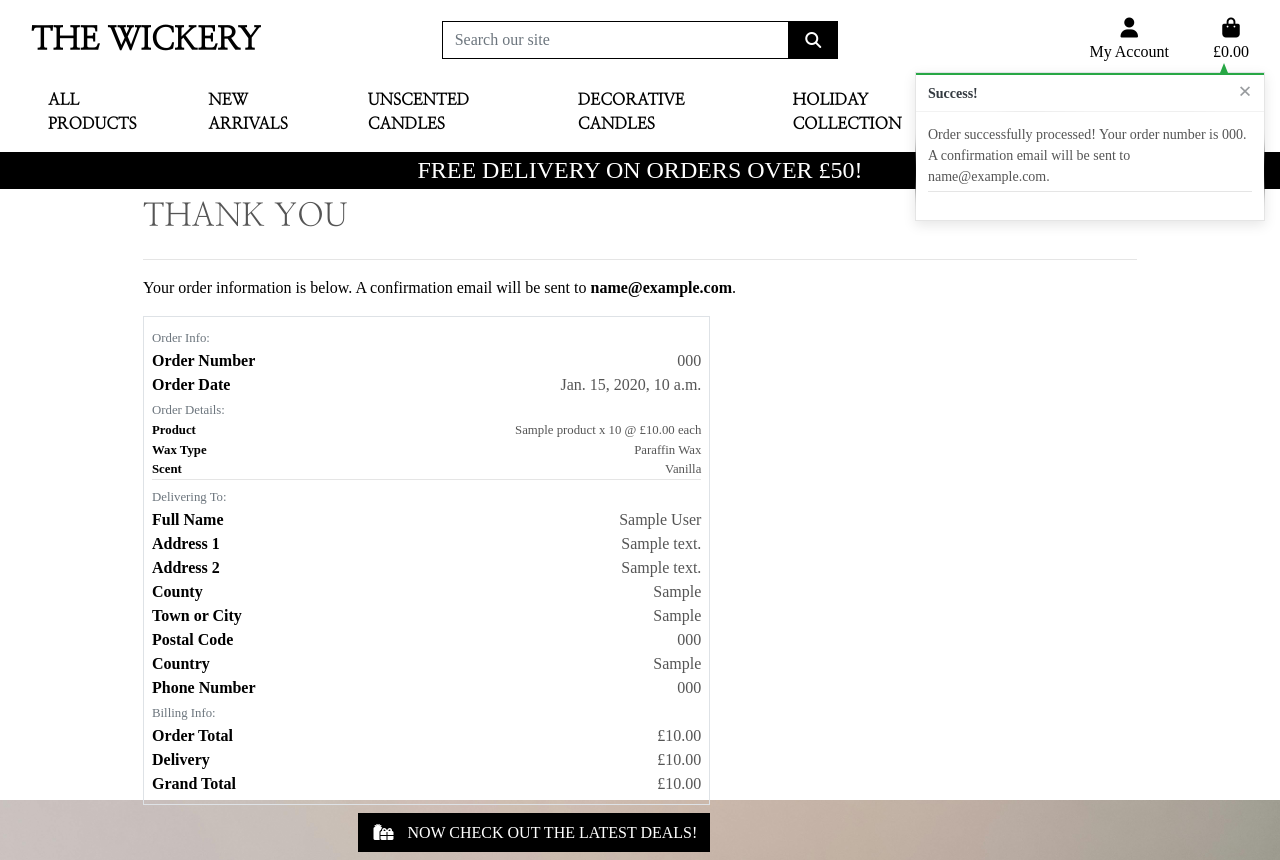
After one commit to cajones93/the_wickery, a Django app: page /checkout/checkout_success/000 in a window 1280 px wide. The commit adds this page. Run offline with Django 3.2, Linux system fonts and the light colour scheme; data comes from the database, SQL or seed files in the repository; tables that the repository leaves empty hold one stand-in row (values such as "Sample post"); parts of the project's set-up code (start-up, migrations or seed data) failed here and were passed over; some libraries are stand-ins or nearby versions; some web fonts are replaced.

Commit message:
added order summary in checkout_success

```diff
--- a/checkout/__init__.py
+++ b/checkout/__init__.py
@@ -0,0 +1 @@
+default_app_config = 'checkout.apps.CheckoutConfig'
--- a/checkout/models.py
+++ b/checkout/models.py
@@ -34,7 +34,7 @@ class Order(models.Model):
         Update grand total each time a line item is added,
         accounting for delivery costs.
         """
-        self.order_total = self.lineitems.aggregate(Sum('lineitem_total'))['lineitem_total__sum']
+        self.order_total = self.lineitems.aggregate(Sum('lineitem_total'))['lineitem_total__sum'] or 0
         if self.order_total < settings.FREE_DELIVERY_THRESHOLD:
             self.delivery_cost = self.order_total * settings.STANDARD_DELIVERY_PERCENTAGE / 100
         else:
@@ -62,6 +62,7 @@ class OrderLineItem(models.Model):
     selected_size = models.ForeignKey(CandleSize, on_delete=models.SET_NULL, null=True, blank=True)
     selected_wax_type = models.ForeignKey(WaxType, on_delete=models.SET_NULL, null=True, blank=True)
     quantity = models.IntegerField(null=False, blank=False, default=0)
+    lineitem_subtotal = models.DecimalField(max_digits=6, decimal_places=2, null=False, blank=False, editable=False)
     lineitem_total = models.DecimalField(max_digits=6, decimal_places=2, null=False, blank=False, editable=False)
 
     def save(self, *args, **kwargs):
@@ -69,7 +70,8 @@ class OrderLineItem(models.Model):
         Override the original save method to set the lineitem total
         and update the order total.
         """
-        self.lineitem_total = self.product.price * self.quantity
+
+        self.lineitem_total = self.lineitem_subtotal * self.quantity
         super().save(*args, **kwargs)
 
     def __str__(self):
--- a/checkout/signals.py
+++ b/checkout/signals.py
@@ -12,9 +12,7 @@ def update_on_save(sender, instance, created, **kwargs):
 
 
 @receiver(post_delete, sender=OrderLineItem)
-def update_on_save(sender, instance, **kwargs):
-    # chris made a mistake here, this function should have
-    # been called update_on_delete. He fixes this in an upcoming video.
+def update_on_update_on_delete(sender, instance, **kwargs):
     """
     Update order total on lineitem delete
     """
--- a/checkout/static/checkout/css/checkout.css
+++ b/checkout/static/checkout/css/checkout.css
@@ -35,3 +35,8 @@
     color: #000;
     border: 1px solid #000;
 }
+
+.short{
+  width: 100%;
+  margin: 0 auto;
+}
--- /dev/null
+++ b/checkout/templates/checkout/checkout_success.html
@@ -0,0 +1,240 @@
+{% extends "base.html" %}
+{% load static %}
+
+{% block extra_css %}
+    <link rel="stylesheet" href="{% static 'checkout/css/checkout.css' %}">
+{% endblock %}
+
+{% block page_header %}
+    <div class="container header-container">
+        <div class="row">
+            <div class="col"></div>
+        </div>
+    </div>
+{% endblock %}
+
+{% block content %}
+    <div class="overlay"></div>
+    <div class="container">
+        <div class="row">
+            <div class="col">
+                <hr>
+                <h2 class="logo-font mb-4">Thank You</h2>
+                <hr>
+                <p class="text-black">Your order information is below. A confirmation email will be sent to <strong>{{ order.email }}</strong>.</p>
+            </div>
+        </div>
+
+        <div class="row">
+            <div class="col-12 col-lg-7">
+                <div class="order-confirmation-wrapper p-2 border">
+                    <div class="row">
+                        <div class="col">
+                            <small class="text-muted">Order Info:</small>
+                        </div>
+                    </div>
+
+                    <div class="row">
+                        <div class="col-12 col-md-4">
+                            <p class="mb-0 text-black font-weight-bold">Order Number</p>
+                        </div>
+                        <div class="col-12 col-md-8 text-md-right">
+                            <p class="mb-0">{{ order.order_number }}</p>
+                        </div>
+                    </div>
+
+                    <div class="row">
+                        <div class="col-12 col-md-4">
+                            <p class="mb-0 text-black font-weight-bold">Order Date</p>
+                        </div>
+                        <div class="col-12 col-md-8 text-md-right">
+                            <p class="mb-0">{{ order.date }}</p>
+                        </div>
+                    </div>
+
+                    <div class="row">
+                        <div class="col">
+                            <small class="text-muted">Order Details:</small>
+                        </div>
+                    </div>
+
+                    {% for item in order.lineitems.all %}
+                    <div class="row">
+                        <div class="col-12 col-md-4">
+                            <p class="small mb-0 text-black font-weight-bold">
+                            Product
+                            </p>
+                        </div>
+                        <div class="col-12 col-md-8 text-md-right">
+                            <p class="small mb-0">{{ item.product.name }} x {{ item.quantity }} @ £{{ item.lineitem_subtotal | floatformat:2 }} each</p>
+                        </div>
+                    </div>
+                    <div class="row">
+                        <div class="col-12 col-md-4">
+                            <p class="small mb-0 text-black font-weight-bold">
+                            Wax Type
+                            </p>
+                        </div>
+                        <div class="col-12 col-md-8 text-md-right">
+                            <p class="small mb-0">{{ item.selected_wax_type.friendly_name|capfirst}}</p>
+                        </div>
+                    </div>
+                    {% if item.selected_size %}
+                    <div class="row">
+                        <div class="col-12 col-md-4">
+                            <p class="small mb-0 text-black font-weight-bold">
+                            Size
+                            </p>
+                        </div>
+                        <div class="col-12 col-md-8 text-md-right">
+                            <p class="small mb-0">{{ item.selected_size.friendly_name|capfirst}}</p>
+                        </div>
+                    </div>
+                    {% endif %}
+                    {% if item.selected_scent %}
+                    <div class="row">
+                        <div class="col-12 col-md-4">
+                            <p class="small mb-0 text-black font-weight-bold">
+                            Scent
+                            </p>
+                        </div>
+                        <div class="col-12 col-md-8 text-md-right">
+                            <p class="small mb-0">{{ item.selected_scent.friendly_name|capfirst}}</p>
+                        </div>
+                    </div>
+                    {% endif %}
+                    <hr class="short mb-1">
+                    {% endfor %}
+
+                    <div class="row">
+                        <div class="col">
+                            <small class="text-muted">Delivering To:</small>
+                        </div>
+                    </div>
+
+                    <div class="row">
+                        <div class="col-12 col-md-4">
+                            <p class="mb-0 text-black font-weight-bold">Full Name</p>
+                        </div>
+                        <div class="col-12 col-md-8 text-md-right">
+                            <p class="mb-0">{{ order.full_name }}</p>
+                        </div>
+                    </div>
+
+                    <div class="row">
+                        <div class="col-12 col-md-4">
+                            <p class="mb-0 text-black font-weight-bold">Address 1</p>
+                        </div>
+                        <div class="col-12 col-md-8 text-md-right">
+                            <p class="mb-0">{{ order.street_address1 }}</p>
+                        </div>
+                    </div>
+
+                    {% if order.street_address2 %}
+                    <div class="row">
+                        <div class="col-12 col-md-4">
+                            <p class="mb-0 text-black font-weight-bold">Address 2</p>
+                        </div>
+                        <div class="col-12 col-md-8 text-md-right">
+                            <p class="mb-0">{{ order.street_address2 }}</p>
+                        </div>
+                    </div>
+
+                    {% endif %}
+
+                    {% if order.county %}
+                    <div class="row">
+                        <div class="col-12 col-md-4">
+                            <p class="mb-0 text-black font-weight-bold">County</p>
+                        </div>
+                        <div class="col-12 col-md-8 text-md-right">
+                            <p class="mb-0">{{ order.county }}</p>
+                        </div>
+                    </div>
+                    {% endif %}
+
+                    <div class="row">
+                        <div class="col-12 col-md-4">
+                            <p class="mb-0 text-black font-weight-bold">Town or City</p>
+                        </div>
+                        <div class="col-12 col-md-8 text-md-right">
+                            <p class="mb-0">{{ order.town_or_city }}</p>
+                        </div>
+                    </div>
+
+                    {% if order.postcode %}
+                    <div class="row">
+                        <div class="col-12 col-md-4">
+                            <p class="mb-0 text-black font-weight-bold">Postal Code</p>
+                        </div>
+                        <div class="col-12 col-md-8 text-md-right">
+                            <p class="mb-0">{{ order.postcode }}</p>
+                        </div>
+                    </div>
+                    {% endif %}
+
+                    <div class="row">
+                        <div class="col-12 col-md-4">
+                            <p class="mb-0 text-black font-weight-bold">Country</p>
+                        </div>
+                        <div class="col-12 col-md-8 text-md-right">
+                            <p class="mb-0">{{ order.country }}</p>
+                        </div>
+                    </div>
+
+                    <div class="row">
+                        <div class="col-12 col-md-4">
+                            <p class="mb-0 text-black font-weight-bold">Phone Number</p>
+                        </div>
+                        <div class="col-12 col-md-8 text-md-right">
+                            <p class="mb-0">{{ order.phone_number }}</p>
+                        </div>
+                    </div>
+
+                    <div class="row">
+                        <div class="col">
+                            <small class="text-muted">Billing Info:</small>
+                        </div>
+                    </div>
+
+                    <div class="row">
+                        <div class="col-12 col-md-4">
+                            <p class="mb-0 text-black font-weight-bold">Order Total</p>
+                        </div>
+                        <div class="col-12 col-md-8 text-md-right">
+                            <p class="mb-0">£{{ order.order_total }}</p>
+                        </div>
+                    </div>
+
+                    <div class="row">
+                        <div class="col-12 col-md-4">
+                            <p class="mb-0 text-black font-weight-bold">Delivery</p>
+                        </div>
+                        <div class="col-12 col-md-8 text-md-right">
+                            <p class="mb-0">£{{ order.delivery_cost }}</p>
+                        </div>
+                    </div>
+
+                    <div class="row">
+                        <div class="col-12 col-md-4">
+                            <p class="mb-0 text-black font-weight-bold">Grand Total</p>
+                        </div>
+                        <div class="col-12 col-md-8 text-md-right">
+                            <p class="mb-0">£{{ order.grand_total }}</p>
+                        </div>
+                    </div>
+                </div>
+            </div>
+        </div>
+        <div class="row">
+			<div class="col-12 col-lg-7 text-right">
+				<a href="{% url 'products' %}?category=new_arrivals,deals,clearance" class="btn btn-black rounded-0 my-2">
+					<span class="icon mr-2">
+						<i class="fas fa-gifts"></i>
+					</span>
+					<span class="text-uppercase">Now check out the latest deals!</span>
+				</a>
+			</div>
+		</div>
+    </div>
+{% endblock %}
--- a/checkout/urls.py
+++ b/checkout/urls.py
@@ -4,4 +4,5 @@ from . import views
 
 urlpatterns = [
     path('', views.checkout, name='checkout'),
+    path('checkout_success/<order_number>', views.checkout_success, name='checkout_success'),
 ]
--- a/checkout/views.py
+++ b/checkout/views.py
@@ -1,8 +1,10 @@
-from django.shortcuts import render, redirect, reverse
+from django.shortcuts import render, redirect, reverse, get_object_or_404
 from django.contrib import messages
 from django.conf import settings
 
 from .forms import OrderForm
+from .models import Order, OrderLineItem
+from products.models import Product, CandleSize, WaxType, Scent
 from bag.contexts import bag_contents
 
 import stripe
@@ -12,31 +14,128 @@ def checkout(request):
     stripe_public_key = settings.STRIPE_PUBLIC_KEY
     stripe_secret_key = settings.STRIPE_SECRET_KEY
 
-    bag = request.session.get('bag', {})
-    if not bag:
-        messages.error(request, "There's nothing in your bag at the moment")
-        return redirect(reverse('products'))
+    if request.method == 'POST':
+        bag = request.session.get('bag', {})
 
-    current_bag = bag_contents(request)
-    total = current_bag['grand_total']
-    stripe_total = round(total * 100)
-    stripe.api_key = stripe_secret_key
-    intent = stripe.PaymentIntent.create(
-        amount=stripe_total,
-        currency=settings.STRIPE_CURRENCY,
-    )
+        form_data = {
+            'full_name': request.POST['full_name'],
+            'email': request.POST['email'],
+            'phone_number': request.POST['phone_number'],
+            'country': request.POST['country'],
+            'postcode': request.POST['postcode'],
+            'town_or_city': request.POST['town_or_city'],
+            'street_address1': request.POST['street_address1'],
+            'street_address2': request.POST['street_address2'],
+            'county': request.POST['county'],
+        }
+        order_form = OrderForm(form_data)
+        if order_form.is_valid():
+            order = order_form.save()
+            for item_id, item_data in bag.items():
+                try:
+                    product = Product.objects.get(id=item_id)
 
-    order_form = OrderForm()
+                    if isinstance(item_data, dict) and 'items_by_options' in item_data:
+                        for options_key, quantity in item_data['items_by_options'].items():
 
-    if not stripe_public_key:
-        messages.warning(request, 'Stripe public key is missing. \
-            Did you forget to set it in your environment?')
+                            selected_size_obj = None
+                            selected_scent_obj = None
+                            selected_wax_type_obj = None
+                            wax_multiplier = None
+                            size_multiplier = None
 
-    template = 'checkout/checkout.html'
+
+                            if options_key != 'no_options':
+                                parts = options_key.split('_')
+
+                                for i in range(len(parts)):
+                                    if parts[i] == 'size' and i + 1 < len(parts):
+                                        size_pk = parts[i+1]
+                                        selected_size_obj = get_object_or_404(CandleSize, pk=size_pk)
+                                        size_multiplier = selected_size_obj.price_modifier or 1.00
+                                    elif parts[i] == 'scent' and i + 1 < len(parts):
+                                        scent_pk = parts[i+1]
+                                        selected_scent_obj = get_object_or_404(Scent, pk=scent_pk)
+                                    elif parts[i] == 'wax' and i + 1 < len(parts):
+                                        wax_pk = parts[i+1]
+                                        selected_wax_type_obj = get_object_or_404(WaxType, pk=wax_pk)
+                                        wax_multiplier = selected_wax_type_obj.price_modifier or 1.00
+
+                            lineitem_subtotal = product.price * size_multiplier * wax_multiplier
+
+                            order_line_item = OrderLineItem(
+                                order=order,
+                                product=product,
+                                quantity=quantity,
+                                selected_size=selected_size_obj,
+                                selected_scent=selected_scent_obj,
+                                selected_wax_type=selected_wax_type_obj,
+                                lineitem_subtotal=lineitem_subtotal,
+
+                            )
+
+                            order_line_item.save()
+                except Product.DoesNotExist:
+                    messages.error(request, (
+                        "One of the products in your bag wasn't found in our database. "
+                        "Please call us for assistance!")
+                    )
+                    order.delete()
+                    return redirect(reverse('view_bag'))
+
+            request.session['save_info'] = 'save-info' in request.POST
+            return redirect(reverse('checkout_success', args=[order.order_number]))
+        else:
+            messages.error(request, 'There was an error with your form. \
+                Please double check your information.')
+
+    else:
+        bag = request.session.get('bag', {})
+        if not bag:
+            messages.error(request, "There's nothing in your bag at the moment")
+            return redirect(reverse('products'))
+
+        current_bag = bag_contents(request)
+        total = current_bag['grand_total']
+        stripe_total = round(total * 100)
+        stripe.api_key = stripe_secret_key
+        intent = stripe.PaymentIntent.create(
+            amount=stripe_total,
+            currency=settings.STRIPE_CURRENCY,
+        )
+
+        order_form = OrderForm()
+
+        if not stripe_public_key:
+            messages.warning(request, 'Stripe public key is missing. \
+                Did you forget to set it in your environment?')
+
+        template = 'checkout/checkout.html'
+        context = {
+            'order_form': order_form,
+            'stripe_public_key': stripe_public_key,
+            'client_secret': intent.client_secret,
+        }
+
+        return render(request, template, context)
+
+
+
+def checkout_success(request, order_number):
+    """
+    Handle successful checkouts
+    """
+    save_info = request.session.get('save_info')
+    order = get_object_or_404(Order, order_number=order_number)
+    messages.success(request, f'Order successfully processed! \
+        Your order number is {order_number}. A confirmation \
+        email will be sent to {order.email}.')
+
+    if 'bag' in request.session:
+        del request.session['bag']
+
+    template = 'checkout/checkout_success.html'
     context = {
-        'order_form': order_form,
-        'stripe_public_key': stripe_public_key,
-        'client_secret': intent.client_secret,
+        'order': order,
     }
-
     return render(request, template, context)
```
Also changed, not shown: bag/contexts.py (+54 -58 lines), checkout/migrations/0002_orderlineitem_lineitem_subtotal.py (added).
